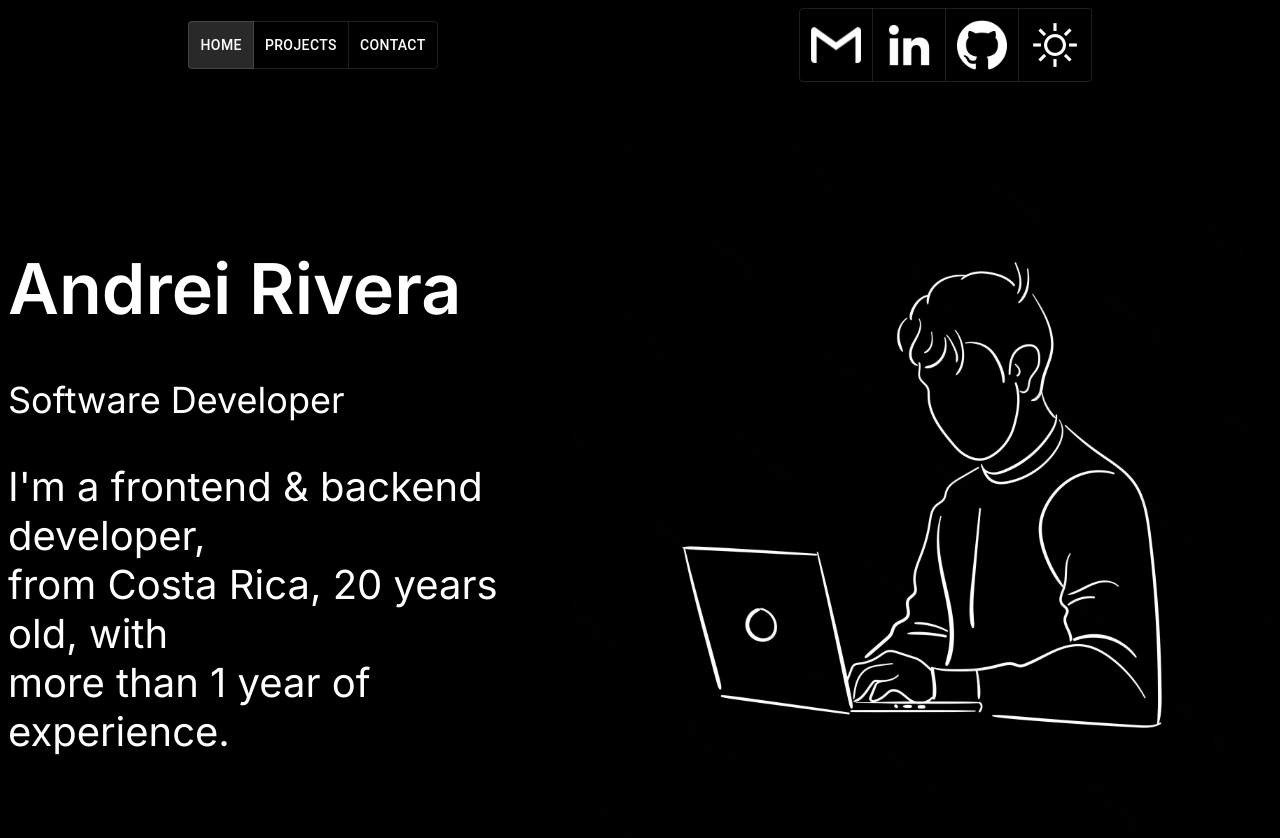
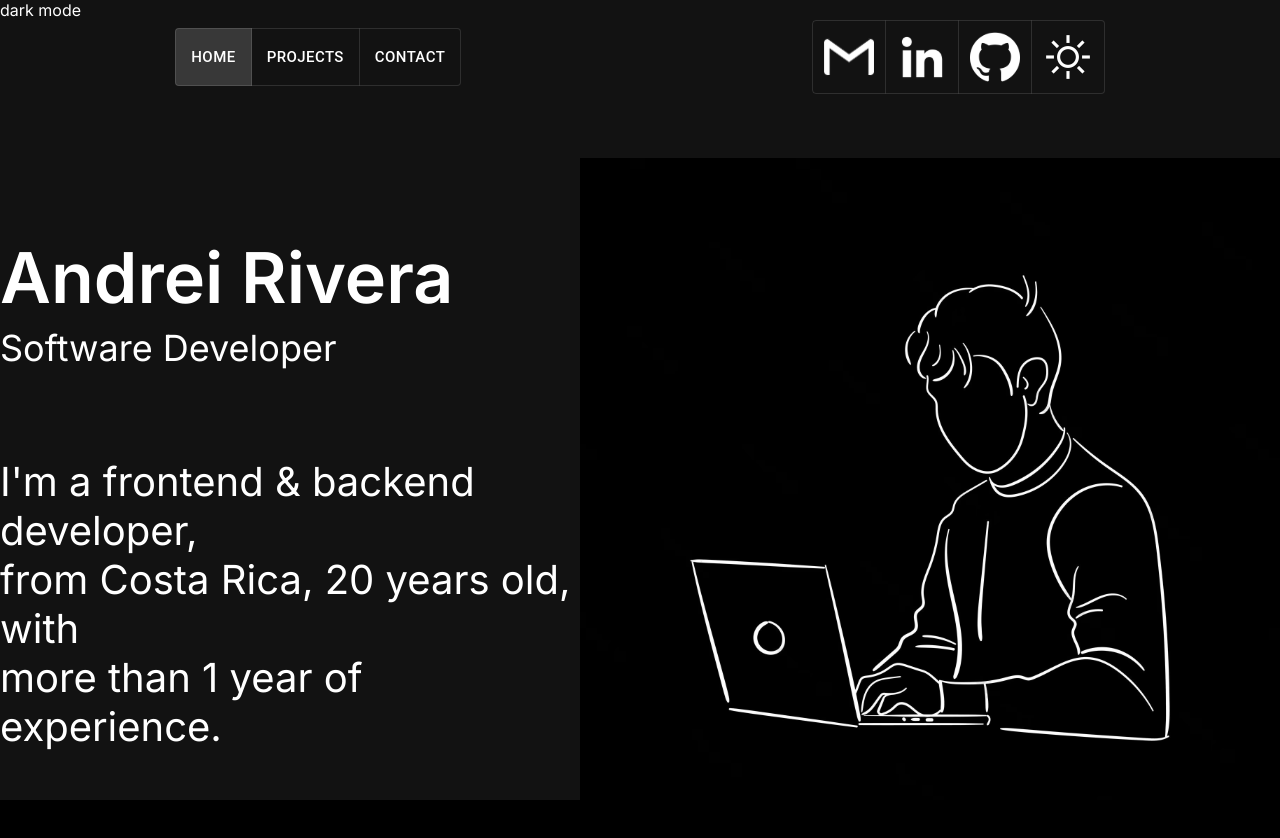
Before and after one commit to Andrei-R1/Andrei-R1.github.io, a React (Create React App) app: page / in a window 1280 px wide. Shown: the top 838 px of the page. After the commit the page ends 800 px from the top, so only its background shows below. Built offline with nearby package versions, Linux system fonts and the light colour scheme.

Commit message:
Dark/Light mode default palette

```diff
--- a/src/components/Header.jsx
+++ b/src/components/Header.jsx
@@ -1,4 +1,4 @@
-import * as React from 'react';
+import * as React from 'react'
 import '../styles/header.css'
 import githubD from '../assets/dark-mode/github.svg'
 import linkedinD from '../assets/dark-mode/linkedin.svg'
@@ -9,62 +9,73 @@ import gmailL from '../assets/light-mode/gmail.svg'
 import light from '../assets/dark-mode/light.svg'
 import dark from '../assets/light-mode/dark.svg'
 import { ToggleButton, ToggleButtonGroup } from '@mui/material'
-import { ThemeProvider, createTheme } from '@mui/material/styles';
+import { useThemeContext } from './ThemeContext'
 
-const ColorModeContext = React.createContext({ toggleColorMode: () => {} });
+export default function Header() {
+  const { mode, toggleMode } = useThemeContext()
+  const handleThemeToggle = () => {
+    toggleMode()
+    document.body.setAttribute('data-theme', mode)
+  }
+  const [alignment, setAlignment] = React.useState('home')
+  const [links, setLinks] = React.useState([])
 
-function Header() {
-  const [mode, setMode] = React.useState('dark');
-  const theme = React.useMemo(
-    () =>
-      createTheme({
-        palette: {
-          mode,
-        },
-      }),
-    [mode],
-  );
-  const colorMode = React.useMemo(
-    () => ({
-      toggleColorMode: () => {
-        setMode((prevMode) => (prevMode === 'dark' ? 'light' : 'dark'));
-      },
-    }),
-    [],
-  );
+  const handleAlignment = (event, newAlignment) => {
+    if (newAlignment !== null) {
+      setAlignment(newAlignment)
+    }
+  }
+  const handleLinks = (event, newLinks) => {
+    setLinks(newLinks)
+  }
 
-  const [alignment, setAlignment] = React.useState('home');
-  const [links, setLinks] = React.useState([]);
-  const handleAlignment = (event, newAlignment) => {
-    setAlignment(newAlignment);
-  };
-  const handleLinks = (event, newLinks) => {
-    setLinks(newLinks);
-  };
+  const GmailButton = () => {
+    window.open('mailto:andreirive2003@gmail.com', '_blank')
+  }
+  const LinkedInButton = () => {
+    window.open('https://www.linkedin.com/in/andrei-rivera/', '_blank')
+  }
+  const GitHubButton = () => {
+    window.open('https://github.com/Andrei-R1', '_blank')
+  }
 
   return (
-    <ColorModeContext.Provider value={colorMode}>
-      <ThemeProvider theme={theme}>
-        <div className='header'>
-          <div className='left-header'>
-            <ToggleButtonGroup value={alignment} exclusive onChange={handleAlignment} aria-label="Page">
-              <ToggleButton value="home" href='/'>HOME</ToggleButton>
-              <ToggleButton value="projects" href='/projects'>PROJECTS</ToggleButton>
-              <ToggleButton value="contact" href='/contact'>CONTACT</ToggleButton>
+    <div className="header">
+      <div className="left-header">
+        <ToggleButtonGroup
+          value={alignment}
+          size="large"
+          exclusive
+          onChange={handleAlignment}
+          aria-label="Page">
+          <ToggleButton value="home" href="/">
+            HOME
+          </ToggleButton>
+          <ToggleButton value="projects" href="/projects">
+            PROJECTS
+          </ToggleButton>
+          <ToggleButton value="contact" href="/contact">
+            CONTACT
+          </ToggleButton>
         </ToggleButtonGroup>
       </div>
-          <div className='right-header'>
+      <div className="right-header">
         <ToggleButtonGroup value={links} exclusive onChange={handleLinks} aria-label="Links">
-              <ToggleButton value="gmail"><img src={mode === 'dark' ? gmailD : gmailL} alt=''/></ToggleButton>
-              <ToggleButton value="linkedin"><img src={mode === 'dark' ? linkedinD : linkedinL} alt=''/></ToggleButton>
-              <ToggleButton value="github"><img src={mode === 'dark' ? githubD : githubL} alt=''/></ToggleButton>
-              <ToggleButton value="theme"> <img src={mode === 'dark' ? light : dark} alt='' onClick={colorMode.toggleColorMode}/> </ToggleButton>
+          <ToggleButton value="gmail" selected={false} onClick={GmailButton}>
+            <img src={mode === 'dark' ? gmailD : gmailL} alt="" />
+          </ToggleButton>
+          <ToggleButton value="linkedin" selected={false} onClick={LinkedInButton}>
+            <img src={mode === 'dark' ? linkedinD : linkedinL} alt="" />
+          </ToggleButton>
+          <ToggleButton value="github" selected={false} onClick={GitHubButton}>
+            <img src={mode === 'dark' ? githubD : githubL} alt="" />
+          </ToggleButton>
+          <ToggleButton value="theme" selected={false}>
+            {' '}
+            <img src={mode === 'dark' ? light : dark} alt="" onClick={handleThemeToggle} />{' '}
+          </ToggleButton>
         </ToggleButtonGroup>
       </div>
     </div>
-      </ThemeProvider>
-    </ColorModeContext.Provider>
   )
 }
-
-export default Header;
--- /dev/null
+++ b/src/components/ThemeContext.jsx
@@ -0,0 +1,26 @@
+import React, { createContext, useContext, useState } from 'react'
+import { createTheme, ThemeProvider } from '@mui/material/styles'
+
+const ThemeContext = createContext()
+
+export const useThemeContext = () => useContext(ThemeContext)
+
+export function ThemeProviderWrapper({ children }) {
+  const [mode, setMode] = useState('dark')
+
+  const toggleMode = () => {
+    setMode((prevMode) => (prevMode === 'dark' ? 'light' : 'dark'))
+  }
+
+  const theme = createTheme({
+    palette: {
+      mode,
+    },
+  })
+
+  return (
+    <ThemeContext.Provider value={{ mode, toggleMode }}>
+      <ThemeProvider theme={theme}>{children}</ThemeProvider>
+    </ThemeContext.Provider>
+  )
+}
--- a/src/index.jsx
+++ b/src/index.jsx
@@ -4,12 +4,15 @@ import './/styles/index.css';
 import App from './App';
 import reportWebVitals from './reportWebVitals';
 import { BrowserRouter } from 'react-router-dom';
+import { ThemeProviderWrapper } from './components/ThemeContext';
 
 const root = ReactDOM.createRoot(document.getElementById('root'));
 root.render(
   <React.StrictMode>
     <BrowserRouter>
-      <App />
+      <ThemeProviderWrapper>
+        <App />
+      </ThemeProviderWrapper>
     </BrowserRouter>
   </React.StrictMode>
 );
--- a/src/pages/Home.jsx
+++ b/src/pages/Home.jsx
@@ -1,30 +1,34 @@
-import '../styles/Home.css';
-import bgImageD from '../assets/dark-mode/bg-image.svg';
-import bgImageL from '../assets/light-mode/bg-image.svg';
-import Header from '../components/Header';
-import { useTheme } from '@mui/material';
-import * as React from 'react';
-
-const ColorModeContext = React.createContext({ toggleColorMode: () => {} });
+import '../styles/Home.css'
+import bgImageD from '../assets/dark-mode/bg-image.svg'
+import bgImageL from '../assets/light-mode/bg-image.svg'
+import Header from '../components/Header'
+import * as React from 'react'
+import Box from '@mui/material/Box'
+import { useThemeContext } from '../components/ThemeContext'
 
 function Home() {
-  const theme = useTheme();
-  const colorMode = React.useContext(ColorModeContext);
+  const { mode } = useThemeContext()
   return (
-    <>
-      <Header/>
-      <div className='container'>
+    <Box sx={{ bgcolor: 'background.default', color: 'text.primary' }}>
+      {mode} mode
+      <Header />
+      <div className="container">
         <div className="introduction">
           <h1 className="part1">Andrei Rivera</h1>
           <h2 className="part2">Software Developer</h2>
-          <h3 className="part3">I'm a frontend & backend developer,<br/>from Costa Rica, 20 years old, with <br/>more than 1 year of experience.</h3>
+          <h3 className="part3">
+            I'm a frontend & backend developer,
+            <br />
+            from Costa Rica, 20 years old, with <br />
+            more than 1 year of experience.
+          </h3>
         </div>
         <div className="homeImage">
-          <img src={bgImageD} alt=''/>
+          <img src={mode === 'dark' ? bgImageD : bgImageL} alt="" />
         </div>
       </div>
-    </>
+    </Box>
   )
 }
 
-export default Home;
+export default Home
--- a/src/styles/Home.css
+++ b/src/styles/Home.css
@@ -1,6 +1,9 @@
-
-body{
-  background-color: black;
+body, html {
+  margin: 0;
+  padding: 0;
+  width: 100%;
+  height: 100%;
+  overflow: hidden;
 }
 
 .container{
@@ -24,7 +27,12 @@ body{
   font-size: 36px;
 }
 
+.part1, .part2{
+  margin-block: 1%;
+}
+
 .part3{
   font-weight: normal;
   font-size: 40px;
+  margin-top: 15%;
 }
--- a/src/styles/index.css
+++ b/src/styles/index.css
@@ -1,6 +1,16 @@
 @import url('https://fonts.googleapis.com/css2?family=Inter:wght@400;600&display=swap');
 
-body{
+:root {
+  --background-dark: #000000;
+  --background-light: #FFFFFF;
+}
+
+body {
   font-family: 'Inter';
-  color: white;
+  background-color: var(--background-dark);
 }
+
+body[data-theme='dark'] {
+  font-family: 'Inter';
+  background-color: var(--background-light);
+}
```
Lines whose indentation alone changed are shown as unchanged.
